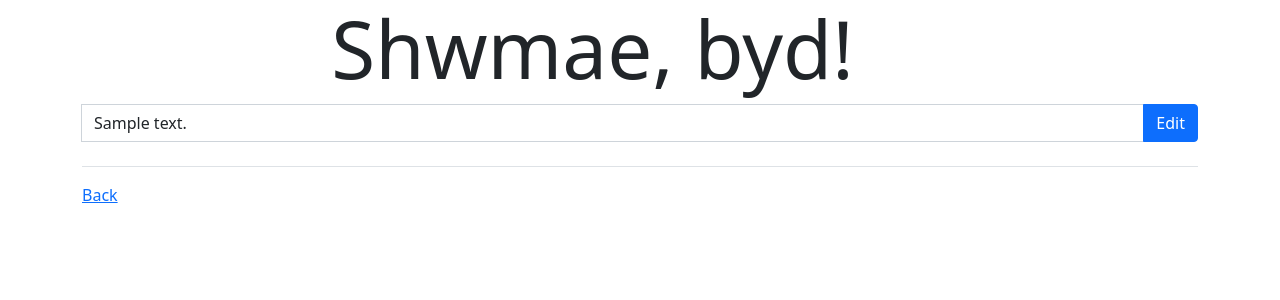
After one commit to akamran2001/django-crud, a Django app: page /edit/?note=1 in a window 1280 px wide. The commit adds this page. Shown: the top 300 px of the page. Run offline with Django 4.2, Linux system fonts and the light colour scheme; tables that the repository leaves empty hold one stand-in row (values such as "Sample post"); some libraries are stand-ins or nearby versions.

Commit message:
edit functionality implemented

```diff
--- a/CRUD/urls.py
+++ b/CRUD/urls.py
@@ -19,5 +19,6 @@ from Notes import views
 
 urlpatterns = [
     path('', views.index, name='index'),
+    path('edit/', views.edit, name='edit'),
     path('admin/', admin.site.urls),
 ]
--- a/Notes/models.py
+++ b/Notes/models.py
@@ -1,9 +1,4 @@
 from django.db import models
-
-# Create your models here.
-from django.db import models
-
-# Create your models here.
 
 
 class Message(models.Model):
--- /dev/null
+++ b/Notes/templates/Notes/edit.html
@@ -0,0 +1,55 @@
+<!DOCTYPE html>
+<html lang="en">
+  <head>
+    <meta charset="utf-8" />
+    <meta name="viewport" content="width=device-width, initial-scale=1" />
+    <link
+      rel="stylesheet"
+      href="https://cdn.jsdelivr.net/npm/bootstrap-icons@1.3.0/font/bootstrap-icons.css"
+    />
+    <link
+      href="https://cdn.jsdelivr.net/npm/bootstrap@5.1.3/dist/css/bootstrap.min.css"
+      rel="stylesheet"
+      integrity="sha384-1BmE4kWBq78iYhFldvKuhfTAU6auU8tT94WrHftjDbrCEXSU1oBoqyl2QvZ6jIW3"
+      crossorigin="anonymous"
+    />
+    <title>Django CRUD</title>
+  </head>
+  <body>
+    <div id="root">
+      <div id="App" class="container">
+        <div class="row">
+          <div class="col-11">
+            <h1 class="display-1 text-center">{{message}}</h1>
+          </div>
+        </div>
+        <form action="/edit/" method="POST">
+          {% csrf_token %}
+          <div class="input-group mb-3">
+            <input type="hidden" name="note_id" , value="{{note_id}}" />
+            <input
+              name="entry"
+              type="text"
+              class="form-control"
+              value="{{note}}"
+              autocomplete="off"
+            /><button type="submit" class="btn btn-primary">Edit</button>
+          </div>
+        </form>
+        <footer
+          class="d-flex flex-wrap justify-content-between align-items-center py-3 my-4 border-top"
+        >
+          <p class="col-md-4 mb-0 text-muted">
+            <a href="/" class="link-primary">Back</a>
+          </p>
+        </footer>
+      </div>
+    </div>
+
+    <script
+      src="https://cdn.jsdelivr.net/npm/bootstrap@5.1.3/dist/js/bootstrap.bundle.min.js"
+      integrity="sha384-ka7Sk0Gln4gmtz2MlQnikT1wXgYsOg+OMhuP+IlRH9sENBO0LRn5q+8nbTov4+1p"
+      crossorigin="anonymous"
+    ></script>
+  </body>
+</html>
--- a/Notes/templates/Notes/index.html
+++ b/Notes/templates/Notes/index.html
@@ -47,7 +47,9 @@
               <div class="col-1">
                 <div class="d-flex justify-content-end">
                   <button type="button" class="btn btn-success">
-                    <i class="bi bi-pencil"></i>
+                    <a class="link-light" href="edit/?note={{m.id}}"
+                      ><i class="bi bi-pencil"></i
+                    ></a>
                   </button>
                 </div>
               </div>
--- a/Notes/views.py
+++ b/Notes/views.py
@@ -1,4 +1,4 @@
-from django.shortcuts import render
+from django.shortcuts import redirect, render
 from django.views.decorators.csrf import csrf_exempt
 from .models import Message
 # Create your views here.
@@ -12,4 +12,25 @@ def index(request):
     if request.method == "DELETE":
         item_id = request.body
         Message.objects.filter(id=item_id).delete()
+
     return render(request, 'Notes/index.html', context={'message': 'Shwmae, byd!', 'messages': Message.objects.all()})
+
+
+def edit(request):
+
+    if request.method == "POST":
+        query = request.POST.dict()
+        note_id = query['note_id']
+        entry = query['entry']
+        obj = Message.objects.filter(id=note_id)[0]
+        obj.text = entry
+        obj.save()
+
+    if request.method == "GET":
+        query = request.GET.dict()
+        if 'note' in query:
+            note_id = query['note']
+            note = Message.objects.filter(id=note_id)[0].text
+            return render(request, 'Notes/edit.html', context={'message': 'Shwmae, byd!', 'note': note, "note_id": note_id})
+
+    return redirect('index')
```
